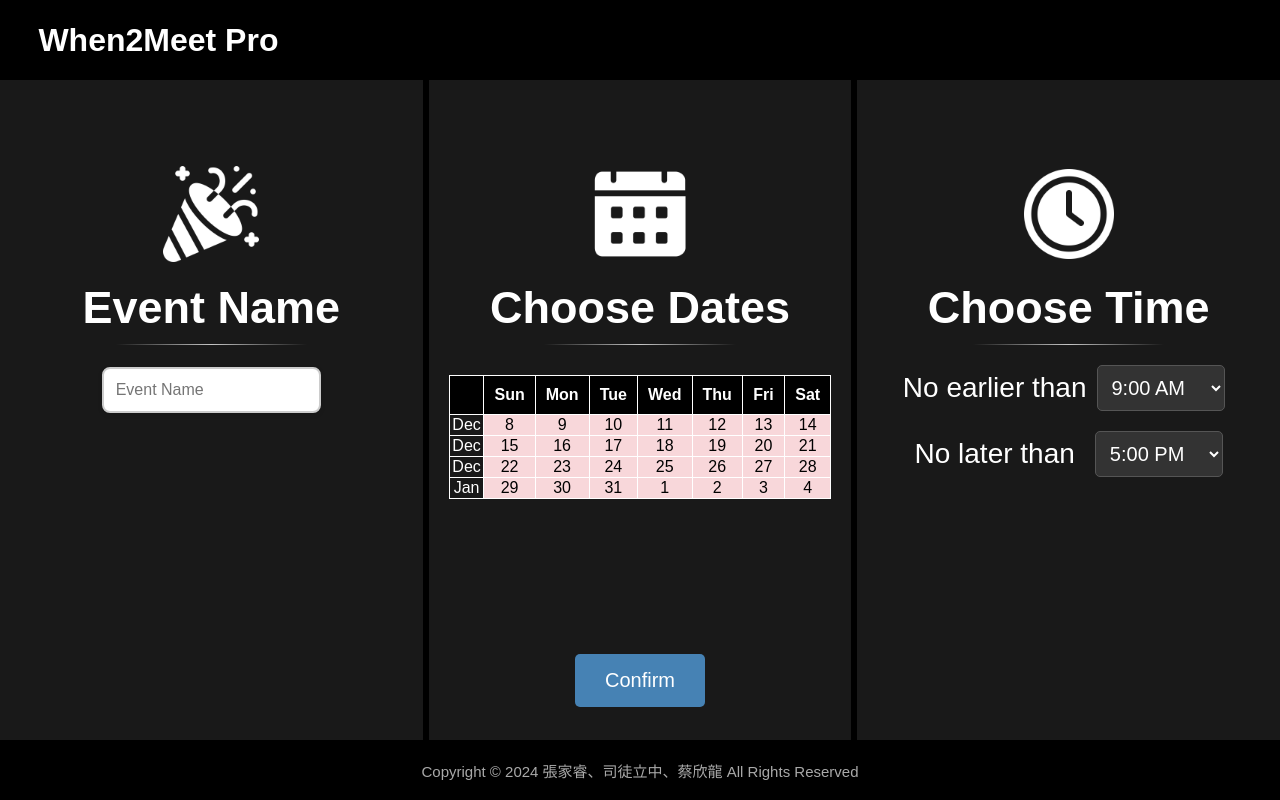
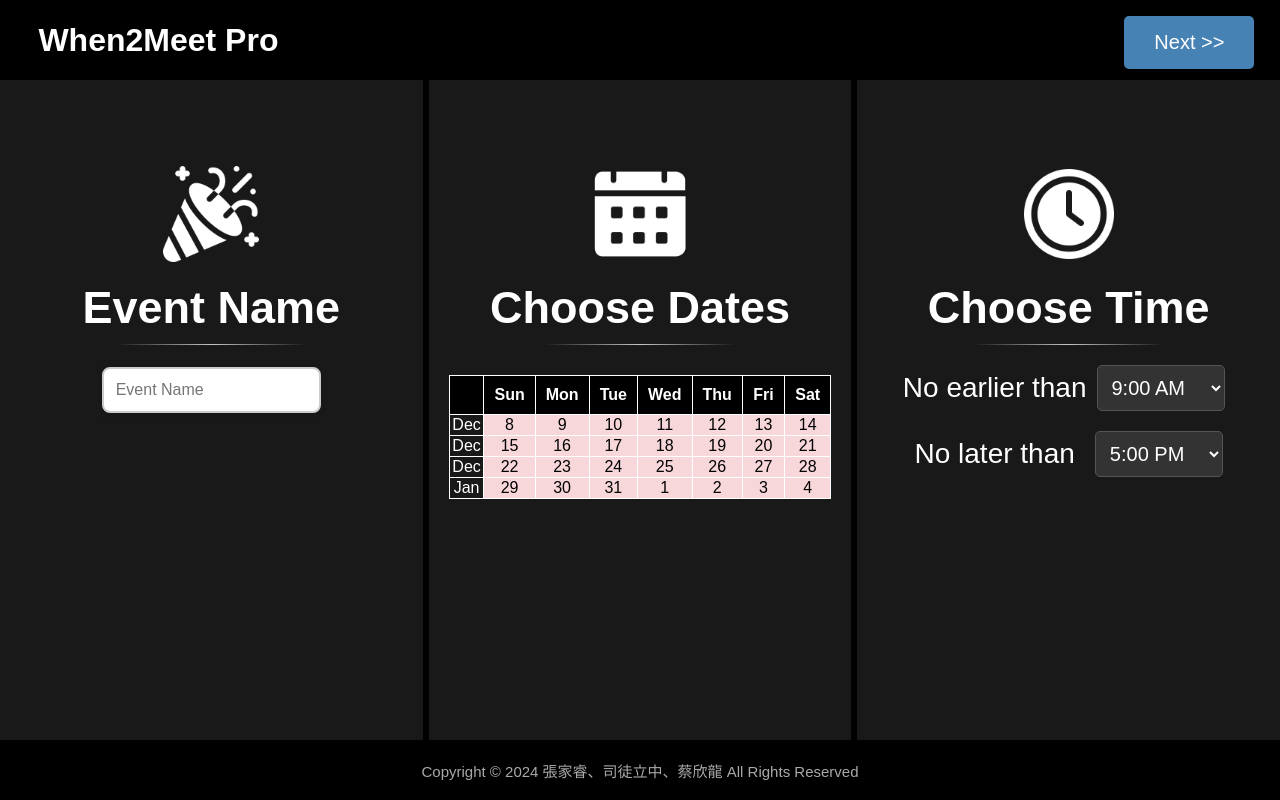
Before and after one commit to LouisChang0126/DWP_final_project_2024, a PHP site: page /create.html in a window 1280 px wide. Run offline with PHP 8.4, Linux system fonts and the light colour scheme; some libraries are stand-ins or nearby versions.

Commit message:
[Update] create.html
Change the position of button

```diff
--- a/www/create.html
+++ b/www/create.html
@@ -15,10 +15,8 @@
          <h1>When2Meet Pro</h1>
       </header>
 
+      <button>Next >></button>
       <main>
-         <button>
-            Confirm
-         </button>
          <div class="container">
             <div class="section">
                <div class="sapce" style="height:10%"></div>
--- a/www/css/create.css
+++ b/www/css/create.css
@@ -29,7 +29,7 @@ header {
     color: white;
     height: 80px;
     width: 100%;
-    z-index: 1000;
+    z-index: 99;
     top: 0;
 }
 
@@ -267,7 +267,8 @@ option {
 
 button {
     position: absolute;
-    bottom: 5%;
+    top: 2%;
+    right: 2%;
     padding: 15px 30px;
     font-size: 20px;
     background-color: steelblue;
@@ -276,7 +277,7 @@ button {
     border-radius: 5px;
     cursor: pointer;
     transition: background-color 0.3s ease;
-    z-index: 2;
+    z-index: 100;
 }
 
 button:hover {
```
